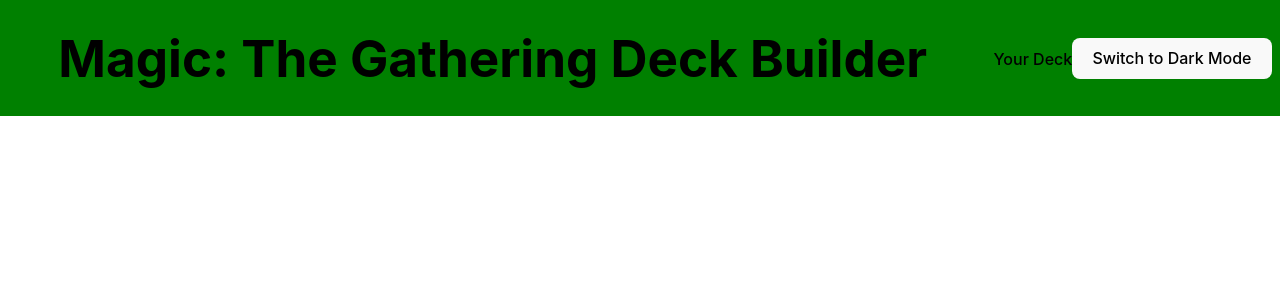
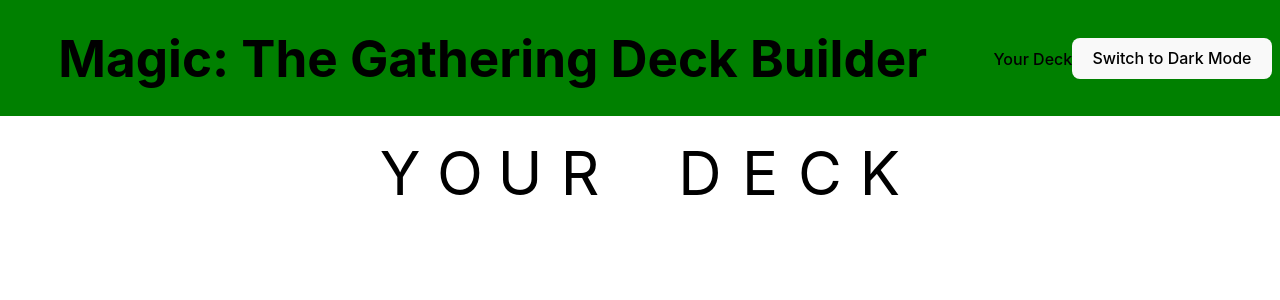
Before and after one commit to RhythMetrix/MTG-Proposal, a React (Vite) app in the folder RhythMetrix/: page /deck in a window 1280 px wide. Shown: the top 300 px of the page. Built offline with nearby package versions, Linux system fonts and the light colour scheme.

Commit message:
styling fot deck

```diff
--- a/RhythMetrix/src/components/NavBar.jsx
+++ b/RhythMetrix/src/components/NavBar.jsx
@@ -1,10 +1,12 @@
 import { Link } from "react-router-dom";
-import { useState, useEffect } from "react";
+import { useState, useEffect, useContext } from "react";
+import CardsContext from "../context/CardsContext";
 
 function NavBar({ title }) {
-    const [theme, setTheme] = useState('light'); // using state to toggle between lightmode and darkmode
-
+    // const [theme, setTheme] = useState('light'); // using state to toggle between lightmode and darkmode
+    const { theme, setTheme } = useContext(CardsContext)
     useEffect(() => {
+        // document.nav.className = theme;
         document.body.className = theme;
     }, [theme]);
 
--- a/RhythMetrix/src/context/CardsContextProvider.jsx
+++ b/RhythMetrix/src/context/CardsContextProvider.jsx
@@ -6,7 +6,7 @@
     const [selectedTypes, setSelectedTypes] = useState([]);
     const [deck, setDeck] = useState([]);
     const [filteredCards, setFilteredCards] = useState([]); // cards that will be displayed through filters
-
+    const [theme, setTheme] = useState('light'); // using state to toggle between lightmode and darkmode
 
     const addToDeck = (card) => {
         setDeck(prevDeck => [...prevDeck, card]);
@@ -15,7 +15,7 @@
 
 
     return (
-        <CardsContext.Provider value={{ selectedSet, setSelectedSet, selectedTypes, setSelectedTypes, deck, addToDeck, filteredCards, setFilteredCards }}>
+        <CardsContext.Provider value={{ selectedSet, setSelectedSet, selectedTypes, setSelectedTypes, deck, addToDeck, filteredCards, setFilteredCards, theme, setTheme }}>
             {children}
         </CardsContext.Provider>
     );
--- a/RhythMetrix/src/index.css
+++ b/RhythMetrix/src/index.css
@@ -12,7 +12,8 @@
   -webkit-font-smoothing: antialiased;
   -moz-osx-font-smoothing: grayscale;
 }
-*{
+
+* {
   list-style-type: none;
 }
 
@@ -21,6 +22,7 @@
   margin: 0;
 
 }
+
 a {
   font-weight: 500;
   color: #000000;
@@ -155,22 +157,97 @@
 }
 
 .add-to-deck {
-  height: 50px ;
+  height: 50px;
   top: 10px;
   right: 10px;
   border: none;
   padding: 5px 10px;
   cursor: pointer;
 }
+
 .view-card {
   height: 50px;
 }
 
-.button-container{
+.button-container {
   display: flex;
   justify-content: space-between;
 }
 
+.deckName {
+  display: flex;
+  justify-content: center;
+  margin-top: 10rem;
+}
+
+/* .deck img:hover {
+  width: 20rem;
+} */
+
+/*
+.deck {
+  display: flex;
+  flex-wrap: wrap;
+} */
+
 /* .card-container:hover .add-to-deck {
   display: block;
 } */
+.container {
+  /* width: 100%; */
+  /* min-height: 100vh; */
+  position: relative;
+  display: flex;
+  justify-content: center;
+  align-items: center;
+  background-color: transparent;
+  margin-top: 8rem;
+}
+
+.text span {
+  font-size: 60px;
+  display: inline-block;
+  text-align: center;
+  width: 60px;
+  text-transform: uppercase;
+  position: relative;
+  color: #111;
+  z-index: 5;
+}
+
+.text span::before {
+  content: "";
+  position: absolute;
+  top: 0;
+  left: 0;
+  width: 0%;
+  height: 100%;
+  background-color: #d4af37;
+  z-index: -1;
+  box-shadow: 0 5px 5px #111;
+}
+
+.text:hover span::before {
+  animation: fillBg 1s ease forwards;
+  animation-delay: calc(100ms * var(--i));
+}
+
+@keyframes fillBg {
+  0% {
+    width: 0%;
+  }
+
+  100% {
+    width: 100%;
+    transform: rotate(calc(15deg * var(--i)));
+  }
+}
+
+.minus {
+  height: 50px;
+  top: 10px;
+  right: 10px;
+  border: none;
+  padding: 5px 10px;
+  cursor: pointer;
+}
--- a/RhythMetrix/src/pages/Deck.jsx
+++ b/RhythMetrix/src/pages/Deck.jsx
@@ -1,24 +1,45 @@
 import React, { useContext } from 'react';
 import CardsContext from '../context/CardsContext';
 import NavBar from '../components/NavBar';
+import darkMode from '../assets/darkMode.png'
+import lightmode from '../assets/lightmode.png'
+import viewIconDark from '../assets/viewIconDark.webp'
+import viewIconLight from '../assets/viewIconLight.webp'
 
 function DeckPage() {
-    const { deck } = useContext(CardsContext); //importing the state that is holding all of the 'chosen' cards
+    const { deck, theme } = useContext(CardsContext); //importing the state that is holding all of the 'chosen' cards
 
     return (
         <>
             <NavBar title='Magic of the Gathering' />
             <div>
-                <h2>Your Deck</h2>
+                <div className="container">
+                    <div className="text">
+                        <span style={{ '--i': -4, color: theme === 'dark' ? '#ffffff' : '#000000' }}>Y</span>
+                        <span style={{ '--i': -3, color: theme === 'dark' ? '#ffffff' : '#000000' }}>O</span>
+                        <span style={{ '--i': -4, color: theme === 'dark' ? '#ffffff' : '#000000' }}>U</span>
+                        <span style={{ '--i': -1, color: theme === 'dark' ? '#ffffff' : '#000000' }}>R</span>
+                        <span style={{ '--i': 0, color: theme === 'dark' ? '#ffffff' : '#000000' }}> </span>
+                        <span style={{ '--i': 1, color: theme === 'dark' ? '#ffffff' : '#000000' }}>D</span>
+                        <span style={{ '--i': 2, color: theme === 'dark' ? '#ffffff' : '#000000' }}>E</span>
+                        <span style={{ '--i': 3, color: theme === 'dark' ? '#ffffff' : '#000000' }}>C</span>
+                        <span style={{ '--i': 4, color: theme === 'dark' ? '#ffffff' : '#000000' }}>K</span>
+
+                    </div>
+                </div>
                 <ul>
                     {deck.map((card, index) => ( //creating a list element for each card to display them
-                        <li key={index}>
-                            <img src={card.imageUrl} alt={card.name} />
-                            <p>{card.name}</p>
+                        <li className='deck' key={index}>
+                            <img className='added-card' src={card.imageUrl} alt={card.name} />
+                            {/* <p>{card.name}</p> */}
+                            <div className="button-container">
+                                <img className='view-card' src={theme === 'dark' ? viewIconDark : viewIconLight} alt="Button to view cards" />
+                                <img className='minus' src={theme === 'dark' ? lightmode : darkMode} alt="Button to remove cards" />
+                            </div>
                         </li>
                     ))}
                 </ul>
-            </div>
+            </div >
         </>
     );
 }
```
Also changed, not shown: RhythMetrix/src/assets/darkMode.png (added), RhythMetrix/src/assets/lightmode.png (added).
